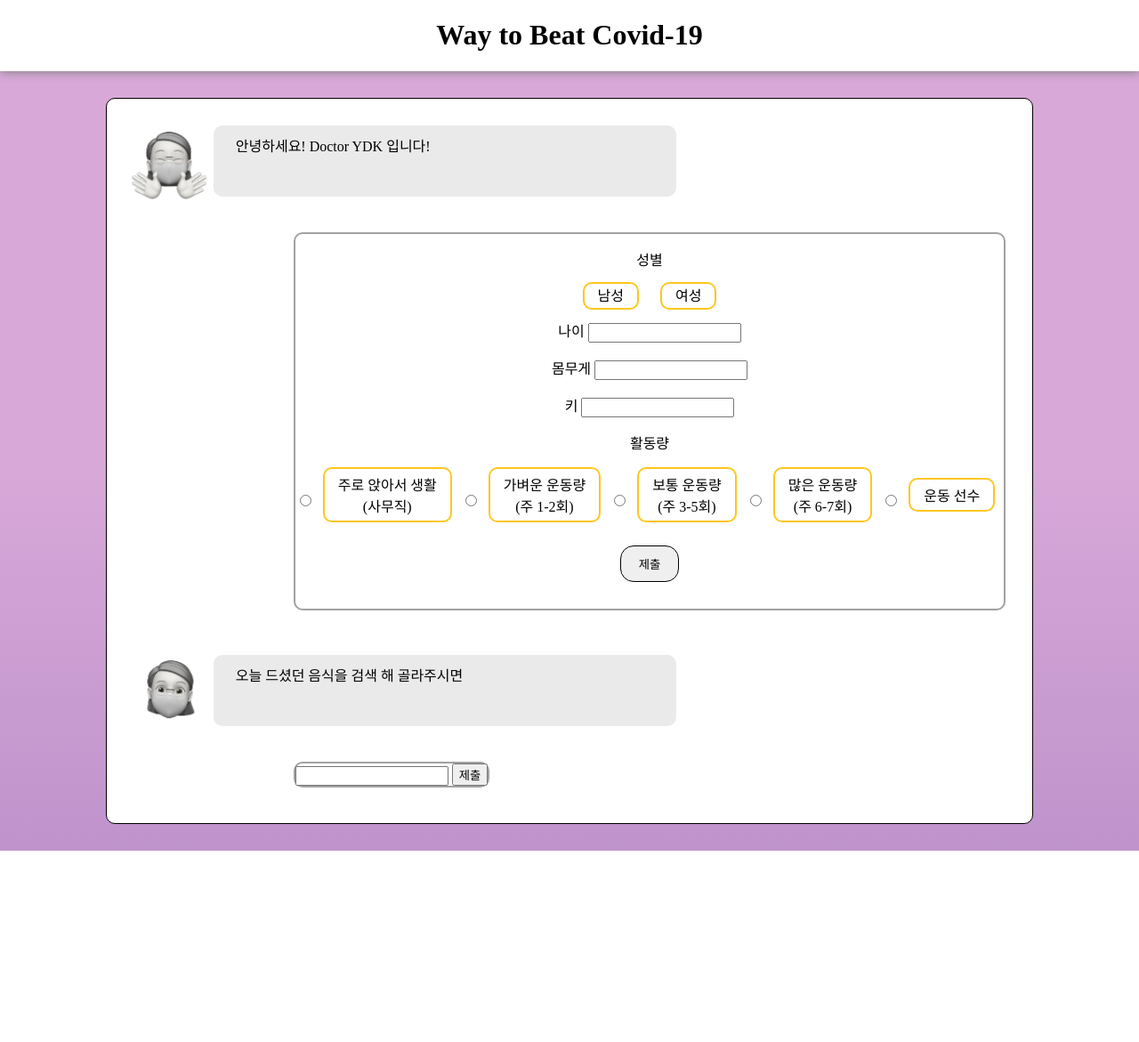
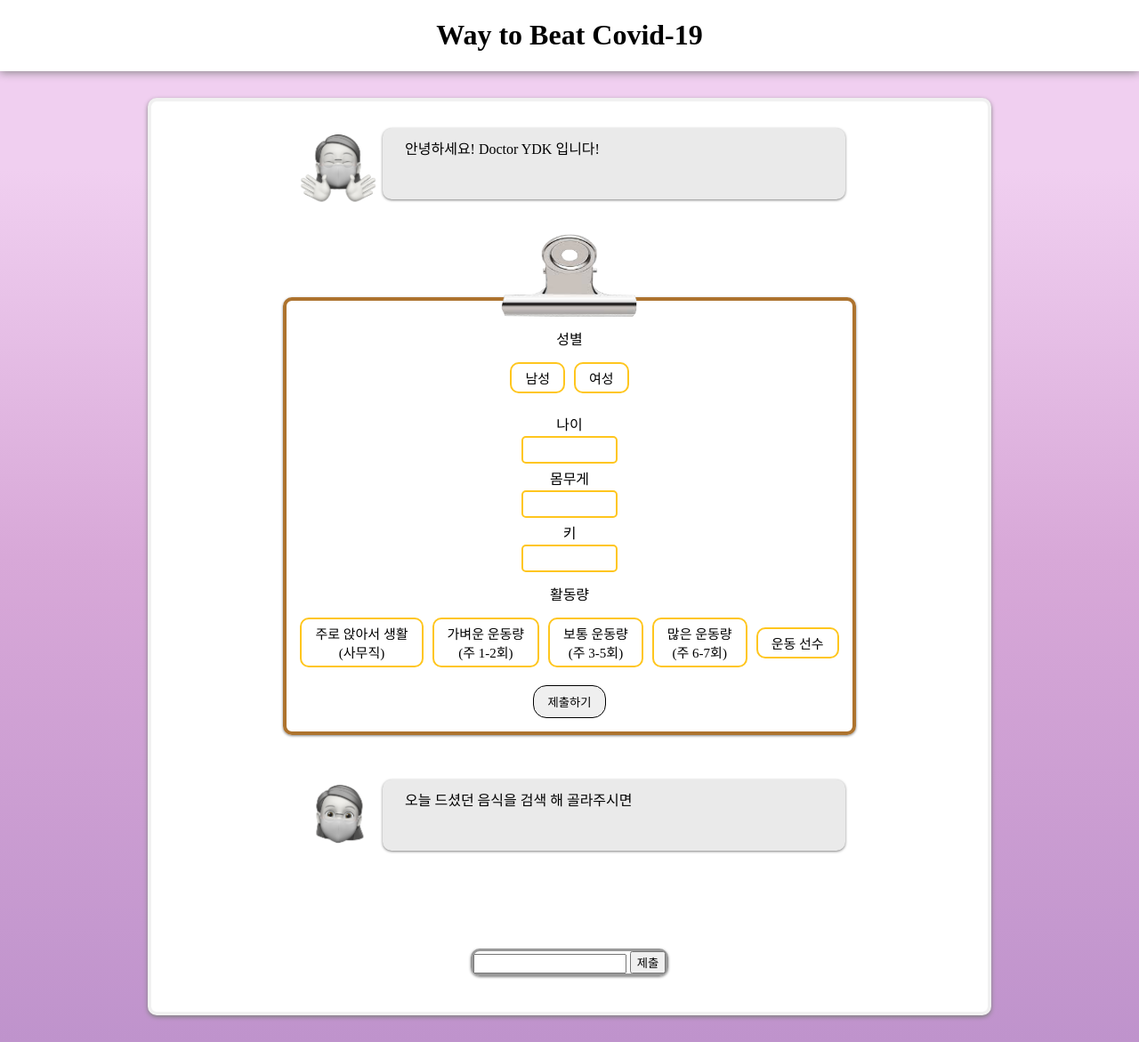
Before and after one commit to mang0206/test_mirror, a Flask app: page /diet in a window 1280 px wide. Shown: the whole page at 89% size. Before the commit the page ends 956 px from the top, so only its background shows below. Run offline with Flask 2, Linux system fonts and the light colour scheme; some web fonts are replaced.

Commit message:
[Update] style.css, js 파일 분할
Former-commit-id: 685c8806d0ebcbe6b5e19ccc6870d150b4ad5fbf

```diff
--- a/app/static/css/style.css
+++ b/app/static/css/style.css
@@ -23,7 +23,7 @@ a:active{color: white;}
     display: flex;
     background: white;
     box-shadow: 0px 1px 10px gray;
-    z-index: 900;
+    z-index: 1000;
 }
 /*--------index member--------*/
 .member{
@@ -275,6 +275,7 @@ a:active{color: white;}
     padding-top: 10px;
     display: flex;
     align-items: center;
+    justify-content: center;
 }
 .doctor img{
     width: 100px;
@@ -292,20 +293,49 @@ a:active{color: white;}
     border-radius: 10px;
     display: flex;
     justify-content: left;
+    box-shadow: 0px 1px 3px gray;
 }
 .personal{
-    margin: 0px 10px 0px 190px;
+    margin-top: 70px;
+    display: flex;
+    flex-direction: column;
+    align-items: center;
+    justify-content: center;
+    text-align: center;
+}
+.diet_clip_img{
+    top: 235px;
+    z-index: 900;
+    position: absolute;
+    display: flex;
+    flex-direction: column;
+    align-items: center;
+    justify-content: center;
+    text-align: center;
+}
+.diet_clip_img img{
+    width: 200px;
+    height: 150px;
+}
+.personal_board{
+    width: fit-content;
+    margin: 30px 0px 30px 0px;
+    padding: 10px 10px 0px 10px;
+    border: 4px solid #AD732E;
+    border-radius: 10px;
+    box-shadow: 0px 1px 3px gray;
 }
 .personal_bubble{
     width: fit-content;
     margin: 30px 0px 30px 0px;
-    border: 2px solid #A1A1A1;
+    border: 3px solid #999999;
     border-radius: 10px;
+    box-shadow: 0px 1px 3px gray;
 }
 /*--------diet--------*/
 .diet{
     width: 100%;
-    background: linear-gradient(to bottom, rgb(216,168,216) 50%, rgb(191,147,204));
+    background: linear-gradient(to bottom, rgb(240,207,240) 10%, rgb(216,168,216) 50%, rgb(191,147,204));
     display: flex;
     flex-direction: column;
     align-items: center;
@@ -313,69 +343,82 @@ a:active{color: white;}
     text-align: center;
 }
 .diet_container{
-    width: fit-content;
+    width: 900px;
     background: white;
     margin: 30px 0px 30px 0px;
     padding: 10px 20px 10px 20px;
-    border: 1px solid;
+    border: 4px solid #F1F1F1;
     border-radius: 10px;
+    box-shadow: 0px 2px 5px gray;
 }
 .gender{
+    padding: 20px 0px 10px 0px;
+}
+.gender_checker{
+    padding-top: 10px;
     display: flex;
-    flex-direction: column;
+    flex-direction: row;
     align-items: center;
     justify-content: center;
+}
+.diet_checker{
+    padding-top: 10px;
+    display: flex;
+    align-items: center;
 }
 .gender_checker input{
     display: none;
 }
-.gender_checker label{
-    font-weight: 500;
+.diet_checker input{
+    display: none;
+}
+.label_chk{
+    width: fit-content;
+    font-size: 15px;
+    font-weight: 400;
     background-color: white;
     padding: 5px 15px 5px 15px;
     border: 2px solid rgb(255,198,30);
     border-radius: 10px;
-    margin: 0px 10px 10px 10px;
-    align-items: center;
-    flex-direction: column;
-    justify-content: center;
-}
-input[id="male"]:checked + label {
-    background-color: rgb(244,237,124);
-}
-input[id="female"]:checked + label {
-    background-color: rgb(244,237,124);
-}
-.diet_checker{
-    display: flex;
-    align-items: center;
-}
-/* .diet_checker input{
-    display: none;
-} */
-.diet_checker label{
-    font-weight: 500;
-    background-color: white;
-    padding: 5px 15px 5px 15px;
-    border: 2px solid rgb(255,198,30);
-    border-radius: 10px;
-    margin: 0px 10px 10px 10px;
+    margin: 5px 5px 10px 5px;
     cursor: pointer;
     display: flex;
 }
 .clicked{
     background-color: rgb(244,237,124);
 }
+.text_input{
+    padding: 2px 0px 2px 0px;
+    display: flex;
+    flex-direction: column;
+    justify-content: center;
+    align-items: center;
+}
+.text_input span{
+    padding-bottom: 2px;
+}
+.text_box{
+    width: 100px;
+    height: 25px;
+    border: 2px solid rgb(255,198,30);
+    border-radius: 5px;
+    display: flex;
+    flex-direction: column;
+    justify-content: center;
+}
+.activity{
+    padding: 10px 0px 10px 0px;
+}
 .move_kit{
-    padding: 10px 20px 10px 20px;
+    padding: 8px 15px 8px 15px;
     border: 1px solid;
     border-radius: 15px;
-    margin-bottom: 30px;
+    margin-bottom: 15px;
 }
 /*--------kit--------*/
 .kit{
     width: 100%;
-    background: linear-gradient(to bottom, rgb(216,168,216) 50%, rgb(191,147,204));
+    background: linear-gradient(to bottom, rgb(240,207,240) 10%, rgb(216,168,216) 50%, rgb(191,147,204));
     display: flex;
     flex-direction: column;
     align-items: center;
--- /dev/null
+++ b/app/static/js/diet.js
@@ -0,0 +1,17 @@
+//클릭 버튼 색 변경
+$(function(){
+    let $label_chk = $(".label_chk");
+
+    $label_chk.click(function(){
+        if($label_chk.hasClass("clicked")) {
+            $label_chk.removeClass("clicked")
+        }
+        $(this).addClass("clicked");
+    });
+
+});
+
+//개인정보 입력 완료 안내 창
+// $( function () {
+//     alert('메시지를 띄웁니다.');
+// });
--- a/app/templates/base.html
+++ b/app/templates/base.html
@@ -9,12 +9,10 @@
     <link href="https://fonts.googleapis.com/css2?family=M+PLUS+1:wght@100;200;300;400;500;600;700;800&display=swap" rel="stylesheet">
     <link href='//spoqa.github.io/spoqa-han-sans/css/SpoqaHanSansNeo.css' rel='stylesheet' type='text/css'>
     <script src="https://code.jquery.com/jquery-latest.min.js"></script>
-    <script defer src="../static/js/javascript.js"></script>
 
     {% block css %}
     {% endblock %}
-    {% block javascript %}
-    {% endblock %}
+
 </head>
 
 <body class="base_body">
@@ -41,7 +39,5 @@
         {% block content %}
         {% endblock %}
     </div>
-
-    <script type="text/javascript" src="../static/js/javascript.js"></script>
 </body>
 </html>
--- a/app/templates/diet.html
+++ b/app/templates/diet.html
@@ -9,26 +9,34 @@
             </div>
         </div>
         <div class="personal">
-            <div class="personal_bubble">
+            <div class="diet_clip_img">
+                <img src="../static/image/clip.png" alt="file_clip">
+            </div>
+            <div class="personal_board">
                 <form action="/diet" method="POST" id="form_personal">
-                    <p class="gender">성별
+                    <div class="gender">
+                        <span>성별</span>
                         <div class="gender_checker">
                             <input type="radio" name="gender" id="male" value="남">
-                            <label for="male">남성</label>
+                            <label for="male" class="label_chk">남성</label>
                             <input type="radio" name="gender" id="female" value="여">
-                            <label for="female">여성</label>
+                            <label for="female" class="label_chk">여성</label>
                         </div>
-                    </p>
-                    <p class="age">나이
-                        <input type="text" name="age">
-                    </p>
-                    <p class="weight">몸무게
-                        <input type="text" name="weight">
-                    </p>
-                    <p class="height">키
-                        <input type="text" name="height">
-                    </p>
-                    <p class="activity">활동량
+                    </div>
+                    <div name="age" class="text_input">
+                        <span>나이</span>
+                        <input type="text" name="age" class="text_box">
+                    </div>
+                    <div name="weight" class="text_input">
+                        <span>몸무게</span>
+                        <input type="text" name="weight" class="text_box">
+                    </div>
+                    <div name="height" class="text_input">
+                        <span>키</span>
+                        <input type="text" name="height" class="text_box">
+                    </div>
+                    <div class="activity">
+                        <span>활동량</span>
                         <div class="diet_checker">
                             <input type="radio" name="activity" id="lev1" class="input_chk">
                             <label for="lev1" class="label_chk">주로 앉아서 생활<br>(사무직)</label>
@@ -41,9 +49,9 @@
                             <input type="radio" name="activity" id="lev5" class="input_chk">
                             <label for="lev5" class="label_chk" >운동 선수</label>
                         </div>
-                    </p>
+                    </div>
                     <div>
-                        <input type="submit" name="btn1" value='제출' class="move_kit">
+                        <input type="submit" name="btn1" value='제출하기' class="move_kit">
                     </div>
                 </form>
             </div>
@@ -65,4 +73,5 @@
         </div>
     </div>
 </div>
+<script src="../static/js/diet.js" defer="defer"></script>
 {% endblock %}
--- a/app/templates/index.html
+++ b/app/templates/index.html
@@ -87,4 +87,5 @@
         <span class="ydp01">정현우</span>
     </div>
 </div>
+<script src="../static/js/index.js" defer="defer"></script>
 {% endblock %}
--- a/app/views.py
+++ b/app/views.py
@@ -39,10 +39,6 @@ def diet_food():
         return render_template('kit.html', food_lst=food_lst, nutrients=nutrients)
 
     return render_template("diet.html")
-
-@app.route("/kit")
-def kit():
-    return render_template("checker.html")
 
 @app.route("/loading")
 def loading():
```
Also changed, not shown: other parts of app/static/css/style.css (+31 -3 lines), app/static/js/checker.js (added, +12 -0 lines), app/static/js/index.js (added, +50 -0 lines), app/static/js/javascript.js (deleted, +0 -66 lines), app/templates/checker.html (+13 -12 lines), app/templates/kit.html (+11 -5 lines), app/static/image/clip.png (added).
